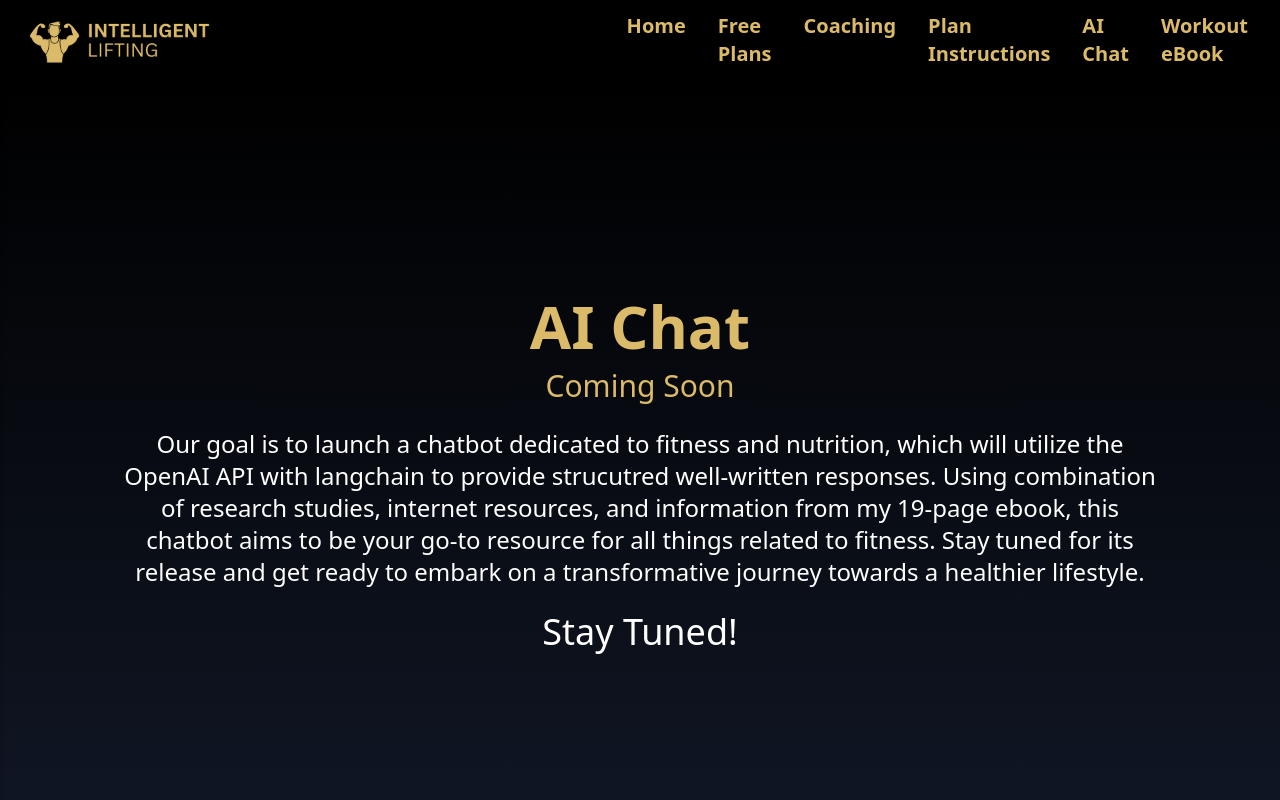
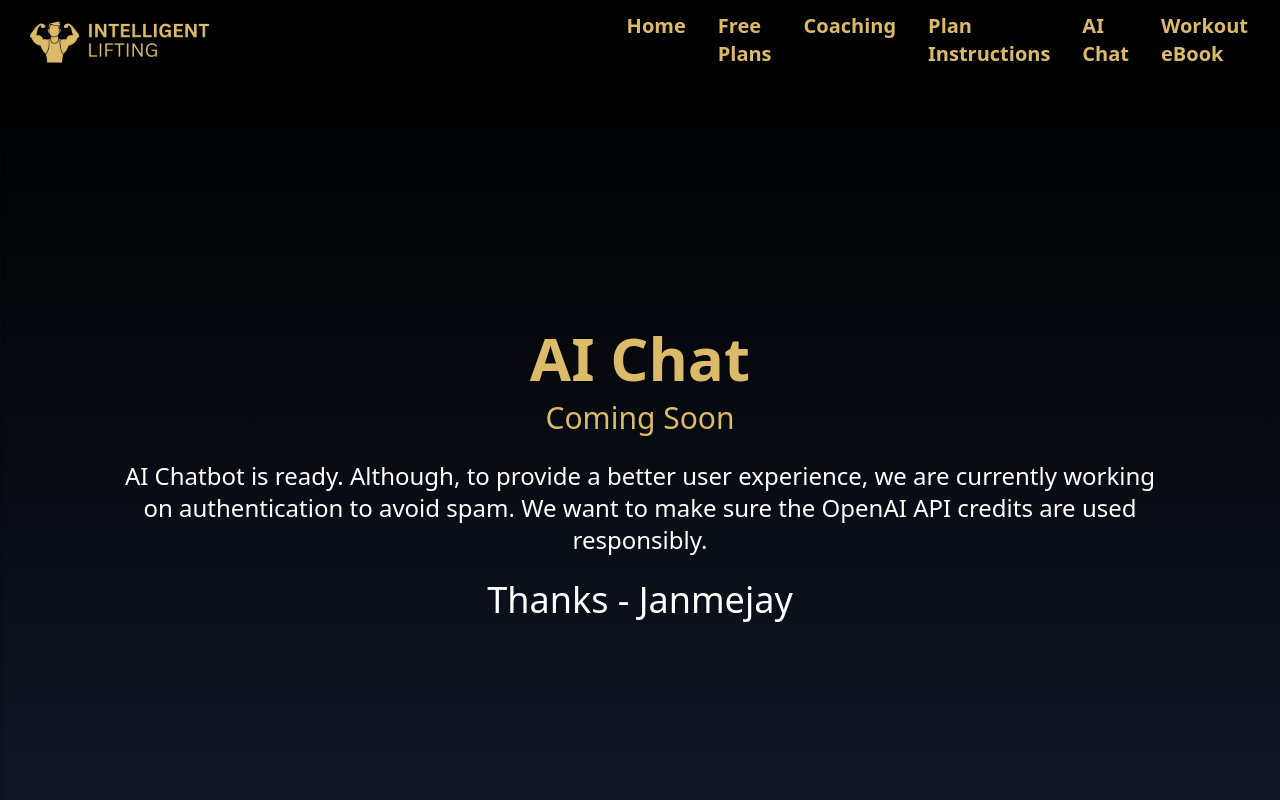
Before and after one commit to jburanpuri/IntelligentLifting, a Next.js app: page /aichat in a window 1280 px wide. Shown: the top 800 px of the page. Built offline with nearby package versions, Linux system fonts and the light colour scheme.

Commit message:
updated AI Chat msg

```diff
--- a/pages/aichat.js
+++ b/pages/aichat.js
@@ -12,12 +12,10 @@ export default function Aichat() {
                     Coming Soon
                 </h2>
                 <h2 className="py-3 text-2xl justify-center w-full lg:px-20 text-center text-white">
-                    Our goal is to launch a chatbot dedicated to fitness and nutrition, which will utilize the OpenAI API with langchain to provide strucutred well-written responses.
-                    Using combination of research studies, internet resources, and information from my 19-page ebook, this chatbot aims to be your go-to resource for all things related to fitness.
-                    Stay tuned for its release and get ready to embark on a transformative journey towards a healthier lifestyle.
+                    AI Chatbot is ready. Although, to provide a better user experience, we are currently working on authentication to avoid spam. We want to make sure the OpenAI API credits are used responsibly.
                 </h2>
                 <h2 className="py-3 text-4xl justify-center w-full lg:px-20 text-center text-white">
-                    Stay Tuned!
+                    Thanks - Janmejay
                 </h2>
 
                 </main>
```
